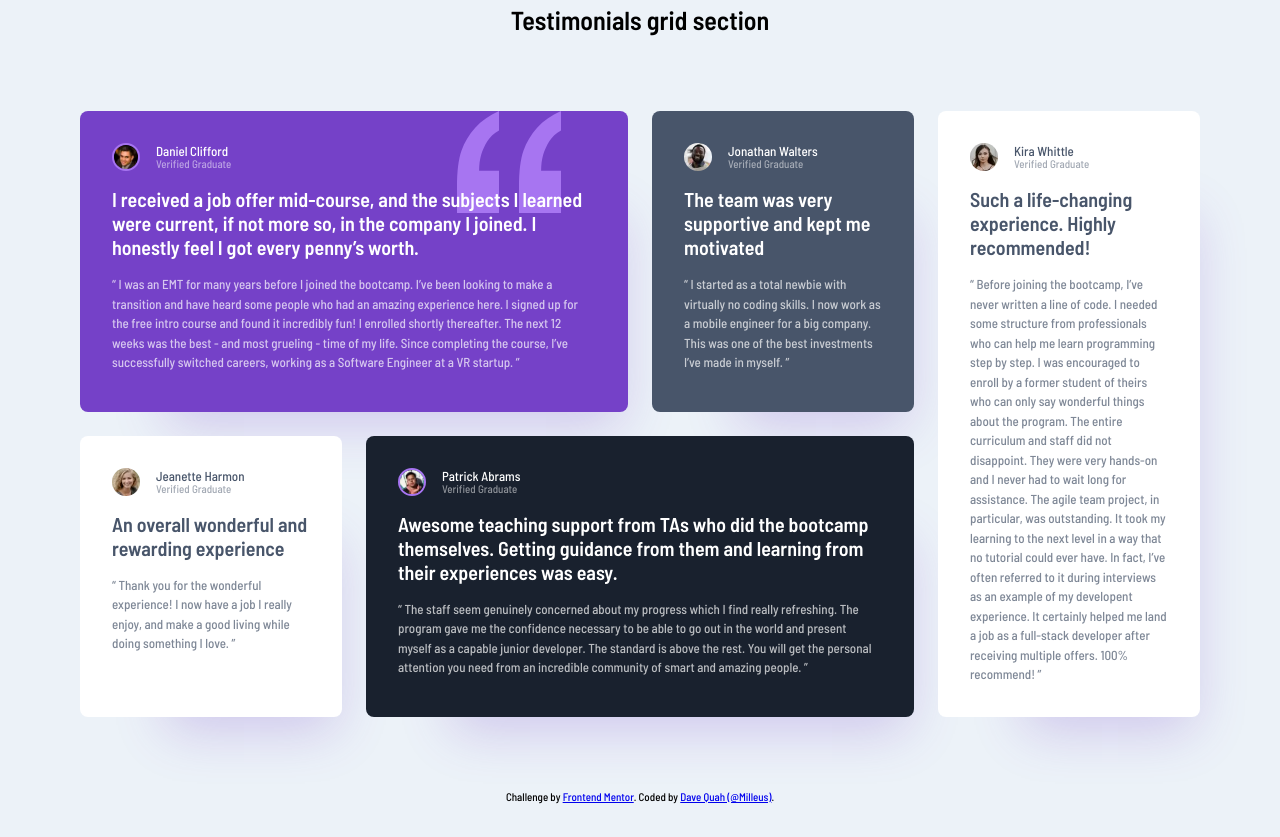
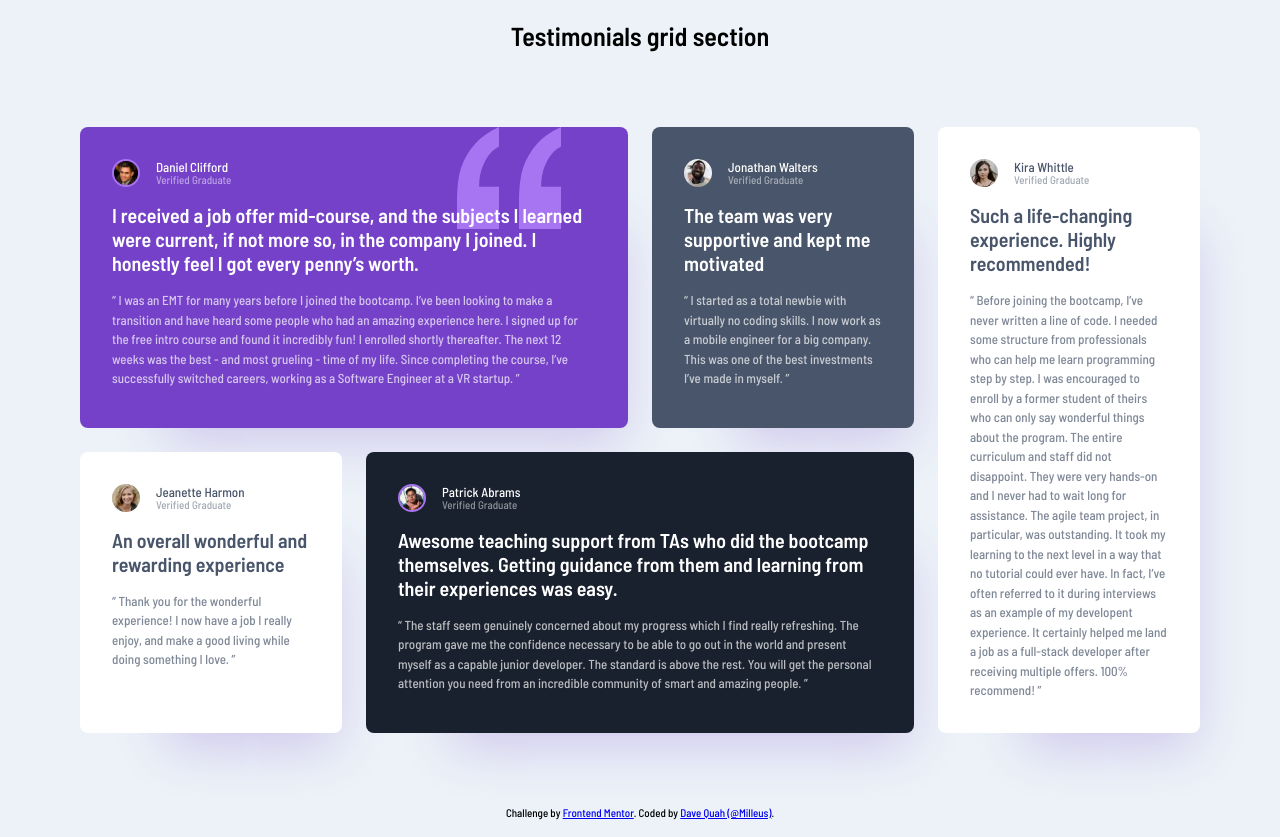
Before and after one commit to Milleus/fm-testimonials-grid, a plain HTML site: page index.html in a window 1280 px wide. Before the commit the page ends 805 px from the top, so only its background shows below. Drawn offline with Linux system fonts and the light colour scheme.

Commit message:
feat: adust margins

```diff
--- a/global.css
+++ b/global.css
@@ -156,6 +156,10 @@ select {
 /* ------------------- */
 /* Components          */
 /* ------------------- */
+.title {
+  margin-block: 1rem;
+}
+
 .testimonials-grid {
   display: grid;
   gap: 1.5rem;
@@ -166,7 +170,7 @@ select {
     "three"
     "four"
     "five";
-  padding-block: 4.5rem;
+  padding-block: 3.5rem;
   margin-inline: 1.5rem;
   width: min(90%, 70rem);
 }
@@ -263,4 +267,5 @@ select {
 .attribution {
   font-size: var(--fs-300);
   text-align: center;
+  margin-block: 1rem;
 }
--- a/index.html
+++ b/index.html
@@ -27,7 +27,7 @@
 </head>
 
 <body>
-  <header>
+  <header class="title">
     <h1>Testimonials grid section</h1>
   </header>
   <main class="testimonials-grid">
```
